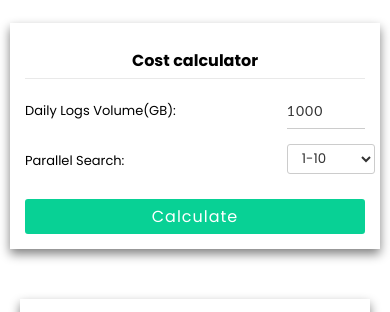
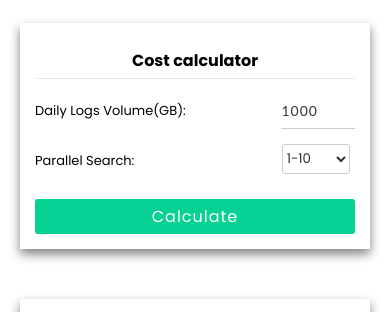
Before and after one commit to akhilepisilia/episilia-price-calculator, a website: page public/index.html in a window 390 px wide. Shown: the top 312 px of the page. Drawn offline with nearby package versions, Linux system fonts and the light colour scheme.

```diff
--- a/public/style.css
+++ b/public/style.css
@@ -10,7 +10,7 @@
   display: flex;
   align-items: center;
   justify-content: center;
-  padding: 10px;
+  padding: 20px;
 }
 
 .content {
@@ -255,7 +255,7 @@
   }
 
   select {
-    padding: 0 10px 0 10px;
+    padding: 0 0px 0 0px;
     color: #333;
     border: 1.8px solid #ccc;
     border-radius: 3px;
```
